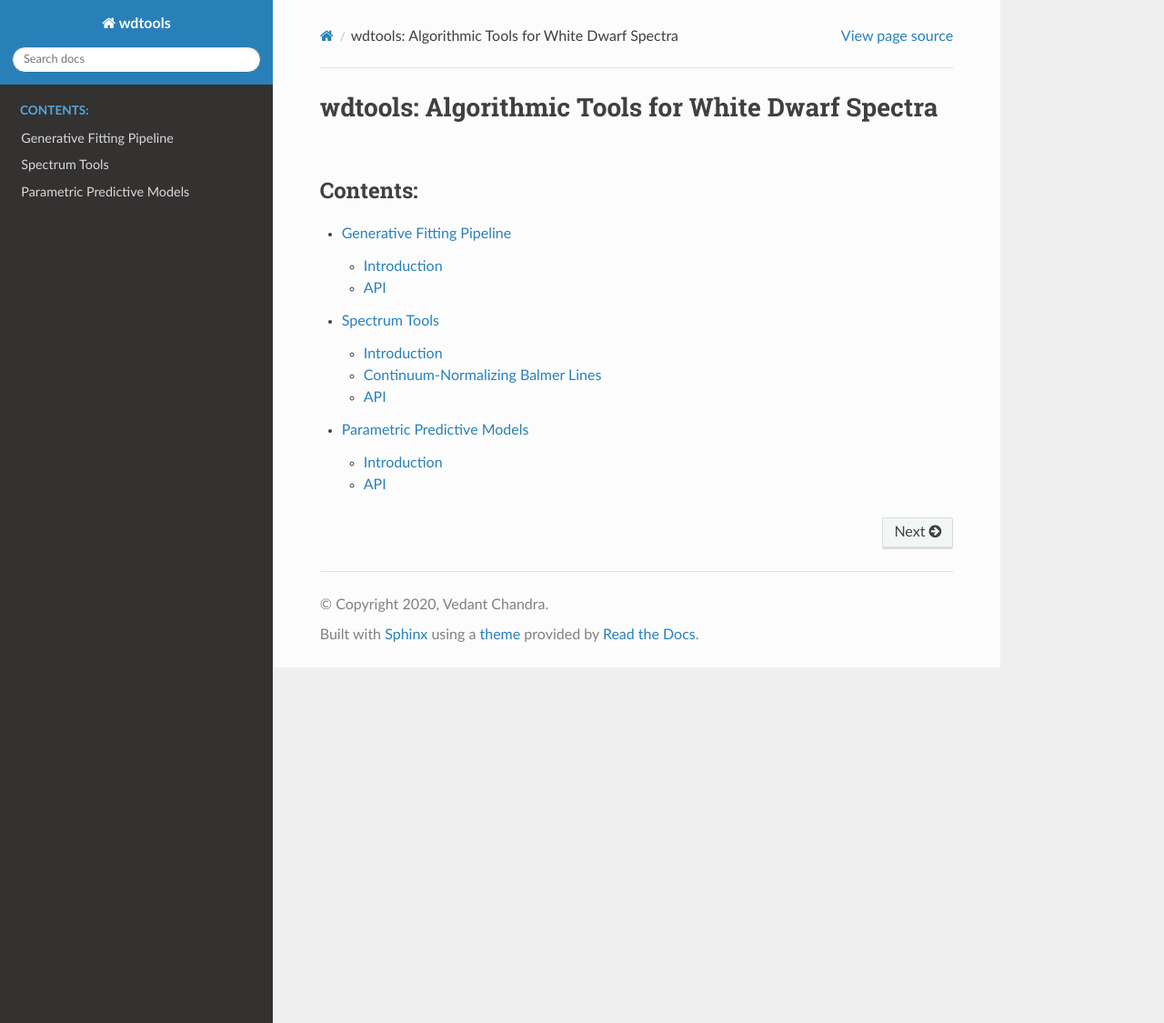
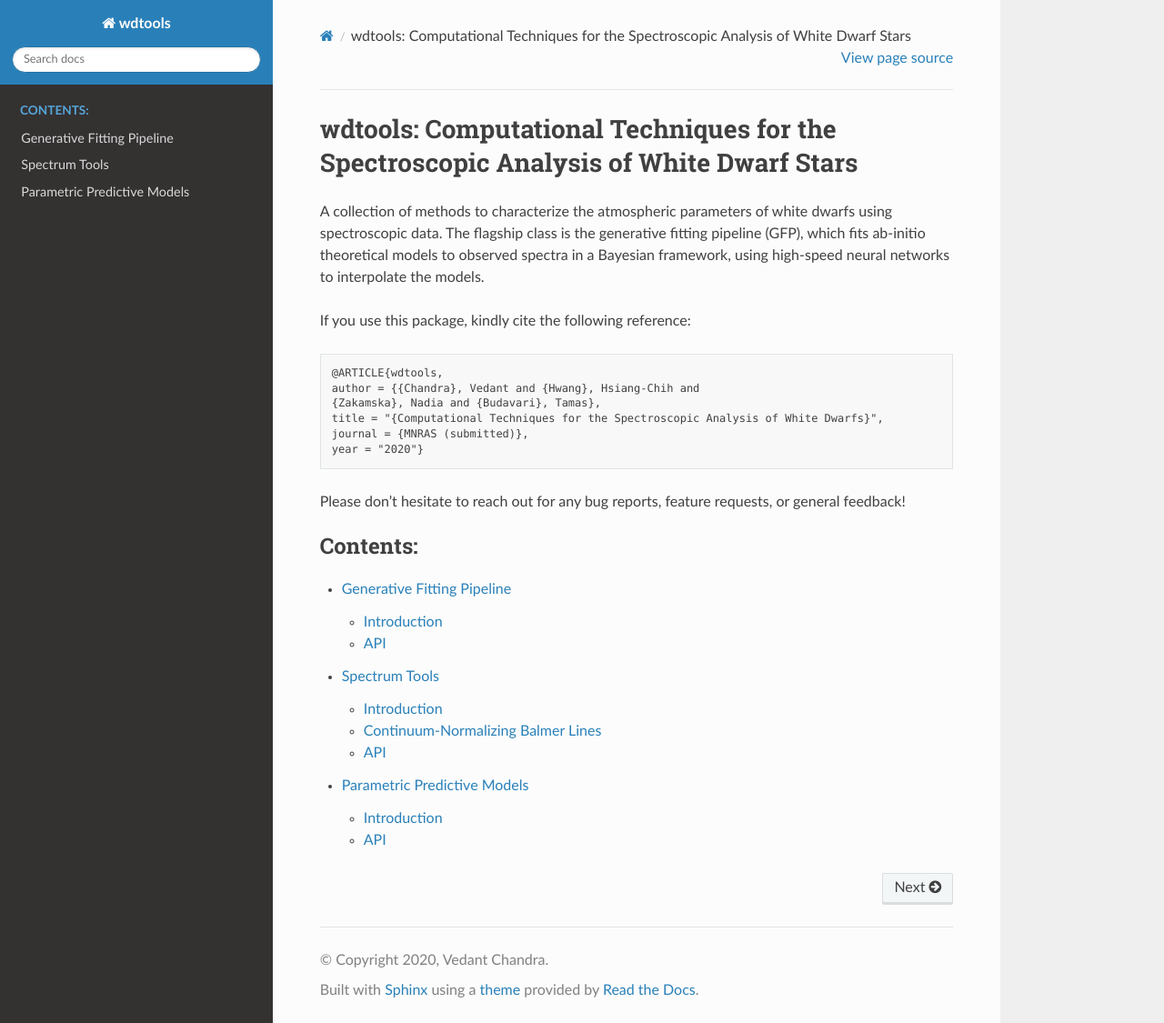
Before and after one commit to vedantchandra/wdtools, a Sphinx documentation site: the page built from docs/index.rst, in a window 1280 px wide and 1125 px high. Shown: the whole window at 91% size. Built offline with Sphinx 7.4.7 and the Read the Docs theme 2.0.0, drawn with Linux system fonts in a browser that asks for light colours.

```diff
--- a/docs/index.rst
+++ b/docs/index.rst
@@ -1,6 +1,21 @@
-wdtools: Algorithmic Tools for White Dwarf Spectra
-======================================================
+wdtools: Computational Techniques for the Spectroscopic Analysis of White Dwarf Stars
+=========================================================================================
 
+A collection of methods to characterize the atmospheric parameters of white dwarfs using spectroscopic data. The flagship class is the generative fitting pipeline (GFP),
+which fits ab-initio theoretical models to observed spectra in a Bayesian framework, using high-speed neural networks to interpolate the models.
+
+If you use this package, kindly cite the following reference:
+
+.. code-block:: none
+
+   @ARTICLE{wdtools,
+   author = {{Chandra}, Vedant and {Hwang}, Hsiang-Chih and
+   {Zakamska}, Nadia and {Budavari}, Tamas},
+   title = "{Computational Techniques for the Spectroscopic Analysis of White Dwarfs}",
+   journal = {MNRAS (submitted)},
+   year = "2020"}
+
+Please don't hesitate to reach out for any bug reports, feature requests, or general feedback!
 
 .. toctree::
    :maxdepth: 2
--- a/docs/spectrum.rst
+++ b/docs/spectrum.rst
@@ -9,7 +9,7 @@ This module contains general tools to process white dwarf spectra.
 Continuum-Normalizing Balmer Lines
 ####################################
 
-Continuum-normalizing white dwarf spectra is a challenging task due to the strength of the Balmer absorption lines. :cite:`Bergeron1995` and subsequent studies propose normalizing
+Continuum-normalizing white dwarf spectra is a challenging task due to the strength of the Balmer absorption lines. Past studies propose normalizing
 each Balmer line individually using the sum of Gaussian functions. We adapt this approach to fit the sum of a linear function and Voigt function to the spectrum around each Balmer line,
 and then divide out the linear component to obtain the continuum-normalized spectrum for each absorption line. We concatenate these normalized lines into a discontinuous spectrum that can be
 fitted with the ``wdtools.GFP`` routines.
```
Also changed, not shown: wdtools/__init__.py (+9 -0 lines), 3 other files.
